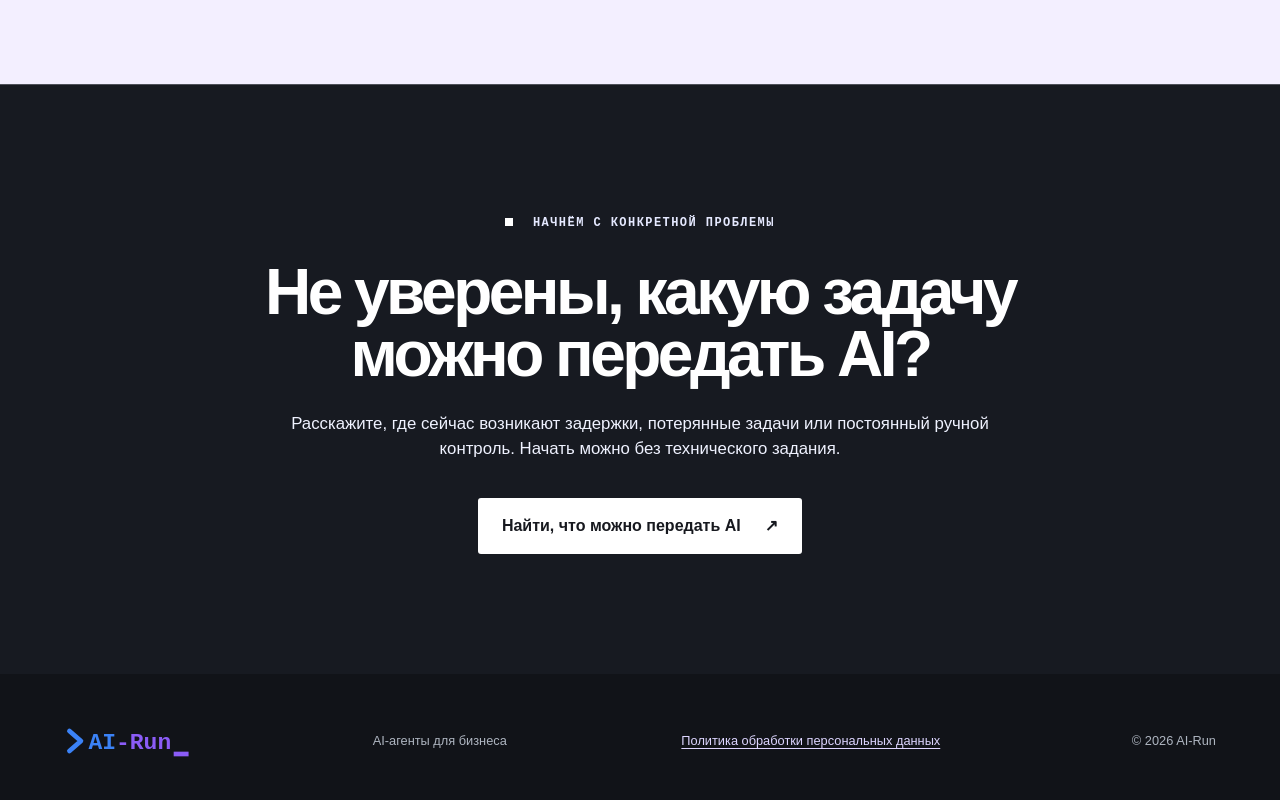
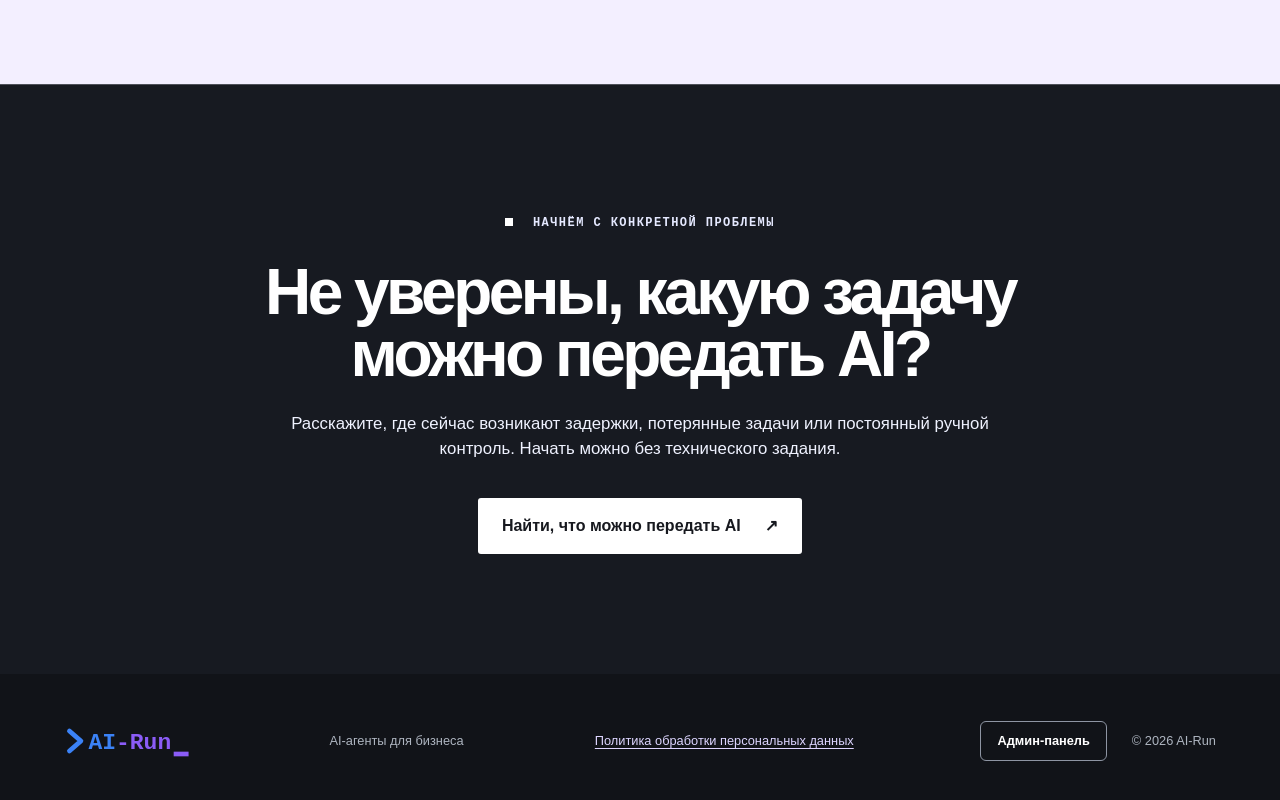
Before and after one commit to eipvyaru/ai-run.ru, a Next.js app: page / in a window 1280 px wide. Shown: the part 4878-5678 px from the top of the page. Built offline with nearby package versions, Linux system fonts and the light colour scheme.

Commit message:
Add admin panel link to footer

```diff
--- a/src/app/page.tsx
+++ b/src/app/page.tsx
@@ -78,6 +78,6 @@ export default function Home() {
     </section>
 
     <section className="final-cta"><p className="eyebrow"><span /> Начнём с конкретной проблемы</p><h2>Не уверены, какую задачу<br/>можно передать AI?</h2><p>Расскажите, где сейчас возникают задержки, потерянные задачи или постоянный ручной контроль. Начать можно без технического задания.</p><ChatCta className="button light">Найти, что можно передать AI <span>↗</span></ChatCta></section>
-    <footer><Image src="/logo.svg" width={160} height={50} alt="AI-Run"/><p>AI-агенты для бизнеса</p><a href="/privacy-policy">Политика обработки персональных данных</a><span>© 2026 AI-Run</span></footer>
+    <footer><Image src="/logo.svg" width={160} height={50} alt="AI-Run"/><p>AI-агенты для бизнеса</p><a href="/privacy-policy">Политика обработки персональных данных</a><a className="footer-admin" href="/admin">Админ-панель</a><span>© 2026 AI-Run</span></footer>
   </main>;
 }
--- a/src/app/visual-refresh.css
+++ b/src/app/visual-refresh.css
@@ -165,11 +165,32 @@ footer {
   padding-right: max(5vw, calc((100vw - 1280px) / 2 + 28px));
   background: #111318;
   color: #aeb5c0;
+  grid-template-columns: 1fr 1fr 1.5fr auto auto;
 }
 footer a { color: #ddd5ff; text-underline-offset: 3px; }
+footer .footer-admin {
+  display: inline-flex;
+  align-items: center;
+  justify-content: center;
+  min-height: 40px;
+  padding: 0 16px;
+  border: 1px solid #8e95a3;
+  border-radius: 6px;
+  color: #fff;
+  font-weight: 700;
+  text-decoration: none;
+  white-space: nowrap;
+  transition: background .2s, border-color .2s;
+}
+footer .footer-admin:hover,
+footer .footer-admin:focus-visible {
+  background: #303047;
+  border-color: #a995ed;
+}
 
 @media (max-width: 1023px) {
   .cap-grid { grid-template-columns: repeat(2, 1fr); }
+  footer { grid-template-columns: 1fr 1fr; }
 }
 
 @media (max-width: 767px) {
@@ -179,6 +200,10 @@ footer a { color: #ddd5ff; text-underline-offset: 3px; }
   footer { padding-left: 20px; padding-right: 20px; }
 }
 
+@media (max-width: 560px) {
+  footer { grid-template-columns: 1fr; }
+}
+
 @media (prefers-reduced-motion: reduce) {
   .header nav a,
   .cap-grid article { transition: none; }
```
Also changed, not shown: 2 other files (tests, documents, lock files or other folders).
